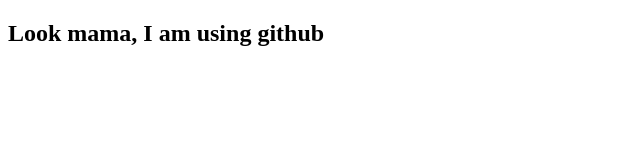
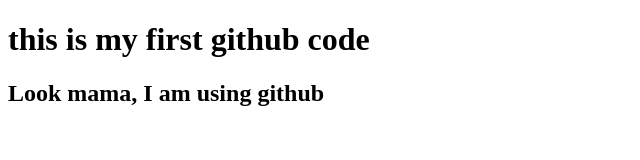
Before and after one commit to Mahi123Dul/First-Website, a plain HTML site: page index.html in a window 1280 px wide. Shown: the whole page, without its empty margins (0-640 px from the left). Drawn offline with Linux system fonts and the light colour scheme.

Commit message:
added a header

```diff
--- a/index.html
+++ b/index.html
@@ -7,6 +7,7 @@
     <title>Document</title>
 </head>
 <body>
+    <h1>this is my first github code</h1>
     <h2>Look mama, I am using github</h2>
 </body>
 </html>
```
